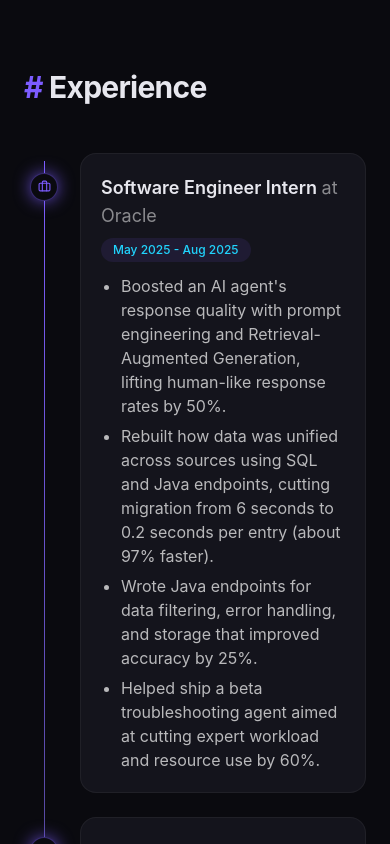
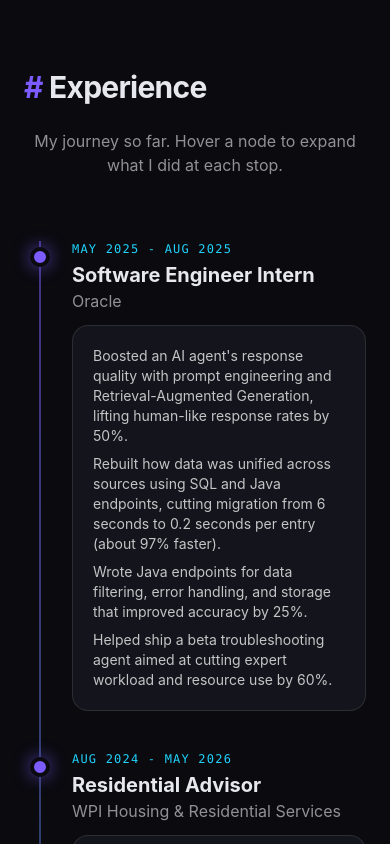
Before and after one commit to sgiraldogodoy/my-portfolio, a React (Vite) app in the folder client/: page / in a window 390 px wide. Shown: the part 7840-8684 px from the top of the page. Built offline with nearby package versions, Linux system fonts and the light colour scheme; no server answers.

Commit message:
Rebuild experience as a hover-expand center timeline
Alternating left/right items on a central gradient line; each node shows period, role, and org, and reveals its detail card on hover. Collapses to a single rail with details shown on mobile.

Co-Authored-By: Claude Opus 4.8 <noreply@anthropic.com>

```diff
--- a/client/src/components/Experience.tsx
+++ b/client/src/components/Experience.tsx
@@ -1,52 +1,72 @@
 import { motion } from "framer-motion";
-import { Briefcase } from "lucide-react";
 import Section from "./Section";
-import { experience } from "../data/content";
+import { experience, type Experience as Exp } from "../data/content";
 
 export default function Experience() {
   return (
     <Section id="experience" title="Experience">
-      <div className="relative mx-auto max-w-3xl">
-        {/* The vertical rail that ties the timeline together. */}
-        <div className="absolute bottom-0 left-5 top-2 w-px bg-gradient-to-b from-[var(--color-accent)] via-white/15 to-transparent" />
+      <p className="mx-auto -mt-6 mb-16 max-w-xl text-center text-white/55">
+        My journey so far. Hover a node to expand what I did at each stop.
+      </p>
 
-        <div className="space-y-6">
+      <div className="relative mx-auto max-w-5xl">
+        {/* Central line (far left on mobile, centered on desktop). */}
+        <div className="absolute bottom-0 left-4 top-0 w-0.5 -translate-x-1/2 bg-gradient-to-b from-[var(--color-accent)] via-[var(--color-accent-2)]/60 to-transparent opacity-50 md:left-1/2" />
+
+        <div className="space-y-10 md:space-y-2">
           {experience.map((e, i) => (
-            <motion.div
-              key={e.role + e.org}
-              initial={{ opacity: 0, x: -16 }}
-              whileInView={{ opacity: 1, x: 0 }}
-              viewport={{ once: true, margin: "-80px" }}
-              transition={{ delay: i * 0.06 }}
-              className="relative pl-14"
-            >
-              {/* Node on the rail. */}
-              <span className="absolute left-5 top-5 z-10 flex h-7 w-7 -translate-x-1/2 items-center justify-center rounded-full border border-[var(--color-accent)]/40 bg-[var(--color-bg)] text-[var(--color-accent)] shadow-[0_0_18px_-2px_var(--color-accent)]">
-                <Briefcase size={13} />
-              </span>
-
-              {/* Card. */}
-              <div className="rounded-2xl border border-white/5 bg-[var(--color-surface)] p-5 transition hover:border-[var(--color-accent)]/40">
-                <div className="flex flex-wrap items-center justify-between gap-2">
-                  <h3 className="text-lg font-semibold">
-                    {e.role}{" "}
-                    <span className="font-normal text-white/50">at {e.org}</span>
-                  </h3>
-                  <span className="whitespace-nowrap rounded-full bg-[var(--color-accent)]/10 px-3 py-1 text-xs font-medium text-[var(--color-accent-2)]">
-                    {e.period}
-                  </span>
-                </div>
-
-                <ul className="mt-3 list-disc space-y-1.5 pl-5 text-white/70">
-                  {e.points.map((pt, j) => (
-                    <li key={j}>{pt}</li>
-                  ))}
-                </ul>
-              </div>
-            </motion.div>
+            <TimelineItem key={e.role + e.org} item={e} flip={i % 2 === 1} index={i} />
           ))}
         </div>
       </div>
     </Section>
   );
 }
+
+function TimelineItem({ item, flip, index }: { item: Exp; flip: boolean; index: number }) {
+  // flip === false: summary left, detail card right.
+  // flip === true:  detail card left, summary right.
+  const summaryCol = flip ? "md:col-start-2 md:text-left md:pl-16" : "md:col-start-1 md:text-right md:pr-16";
+  const detailCol = flip
+    ? "md:col-start-1 md:row-start-1 md:pr-16"
+    : "md:col-start-2 md:row-start-1 md:pl-16";
+
+  return (
+    <motion.div
+      initial={{ opacity: 0, y: 24 }}
+      whileInView={{ opacity: 1, y: 0 }}
+      viewport={{ once: true, margin: "-80px" }}
+      transition={{ delay: index * 0.05 }}
+      className="group relative md:grid md:grid-cols-2 md:items-center md:gap-x-8"
+    >
+      {/* Node on the line. */}
+      <span className="absolute left-4 top-1.5 z-10 h-5 w-5 -translate-x-1/2 rounded-full border-4 border-[var(--color-bg)] bg-[var(--color-accent)] shadow-[0_0_18px_-2px_var(--color-accent)] transition-transform duration-300 group-hover:scale-125 md:left-1/2" />
+
+      {/* Summary (always visible). */}
+      <div className={`pl-12 md:pl-0 ${summaryCol}`}>
+        <p className="font-mono text-xs uppercase tracking-widest text-[var(--color-accent-2)]">
+          {item.period}
+        </p>
+        <h3 className="mt-1 text-xl font-bold">{item.role}</h3>
+        <p className="text-white/55">{item.org}</p>
+      </div>
+
+      {/* Detail card (hover-reveal on desktop, always shown on mobile). */}
+      <div className={`pl-12 md:pl-0 ${detailCol}`}>
+        <div
+          className={`mt-3 rounded-2xl border border-white/10 bg-[var(--color-surface)] p-5 transition-all duration-500 md:mt-0 md:translate-y-3 md:opacity-0 md:group-hover:translate-y-0 md:group-hover:opacity-100 ${
+            flip
+              ? "md:border-r-2 md:border-r-[var(--color-accent)] md:text-right"
+              : "md:border-l-2 md:border-l-[var(--color-accent)]"
+          }`}
+        >
+          <ul className="space-y-2 text-sm text-white/75">
+            {item.points.map((pt, j) => (
+              <li key={j}>{pt}</li>
+            ))}
+          </ul>
+        </div>
+      </div>
+    </motion.div>
+  );
+}
```
